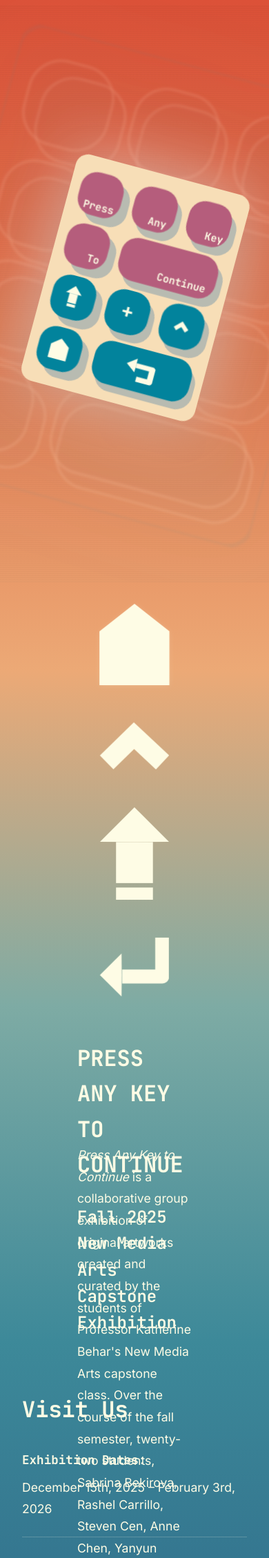
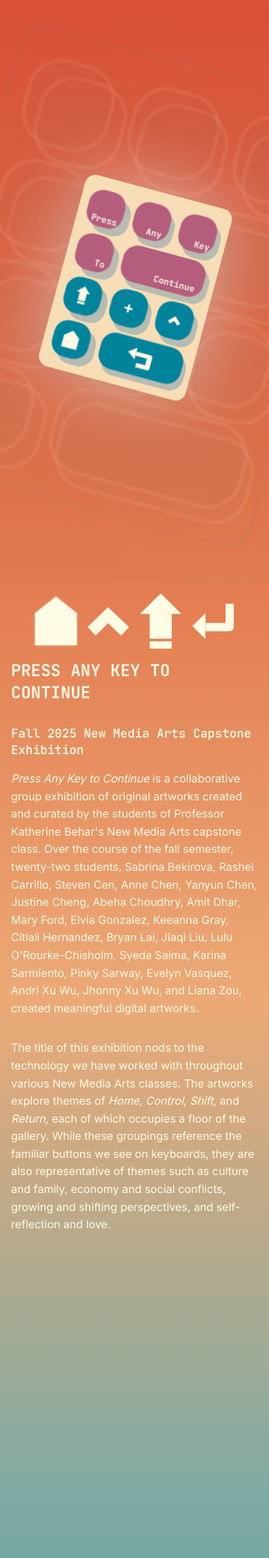
Before and after one commit to sabrinabekirova/nma4900-capstone-web, a PHP site: page /index.html in a window 390 px wide. Shown: the top 2258 px of the page at 69% size. Run offline with PHP 8.4, Linux system fonts and the light colour scheme.

Commit message:
mobile interactivity

```diff
--- a/src/css/responsive.css
+++ b/src/css/responsive.css
@@ -4,34 +4,73 @@
 @media (max-width: 968px) {
     .exhibition-layout {
         flex-direction: column-reverse;
-        gap: var(--spacing-lg);
+        gap: var(--spacing-md);
+        padding: 0 var(--spacing-md);
     }
 
     .floor-icons-vertical {
         flex-direction: row;
         justify-content: center;
         flex-wrap: wrap;
+        gap: var(--spacing-md);
         padding-top: 0;
         transform: translateX(0);
     }
 
+    .floor-icons-vertical .key-svg {
+        width: 80px;
+    }
+
     .description-panel {
         min-height: 400px;
+    }
+
+    .description-content {
+        position: relative;
+        top: 0;
     }
 }
 
 /* Mobile landscape and tablets */
 @media (max-width: 768px) {
     h2 {
-        font-size: 2rem;
+        font-size: 1.75rem;
+        line-height: 1.3;
+    }
+
+    h3 {
+        font-size: 1.25rem;
+        line-height: 1.4;
+    }
+
+    h4 {
+        font-size: 1.1rem;
     }
 
     .content-section {
-        padding: var(--spacing-md);
+        padding: var(--spacing-md) var(--spacing-sm);
+    }
+
+    .content-section p {
+        font-size: 1rem;
+        line-height: 1.6;
+    }
+
+    .exhibition-layout {
+        padding: 0 var(--spacing-sm);
+        gap: var(--spacing-sm);
+    }
+
+    .floor-icons-vertical {
+        gap: var(--spacing-sm);
+    }
+
+    .floor-icons-vertical .key-svg {
+        width: 70px;
     }
 
     #logo-wrapper {
-        width: 320px;
+        width: 280px;
     }
 
     .gallery-grid {
@@ -44,7 +83,7 @@
         height: 40px;
     }
 
-    .nav-btn svg {
+    .nav-btn svg, .nav-icon {
         width: 20px;
         height: 20px;
     }
@@ -59,11 +98,20 @@
     }
 
     .modal-body {
-        padding: var(--spacing-md);
+        padding: 60px var(--spacing-sm) var(--spacing-sm);
     }
 
     .modal-title {
-        font-size: 1.5rem;
+        font-size: 1.4rem;
+        padding-right: 40px;
+    }
+
+    .modal-artist {
+        font-size: 1rem;
+    }
+
+    .modal-description p {
+        font-size: 0.95rem;
     }
 
     .modal-nav {
@@ -72,18 +120,100 @@
     }
 
     .modal-nav svg {
-        width: 24px;
-        height: 24px;
+        width: 20px;
+        height: 20px;
+    }
+
+    .modal-close {
+        font-size: 2rem;
+        width: 40px;
+        height: 40px;
+    }
+
+    .info-row {
+        margin-bottom: var(--spacing-sm);
+    }
+
+    .info-row p {
+        font-size: 0.95rem;
+    }
+
+    .back-to-top {
+        width: 45px;
+        height: 45px;
+        bottom: 20px;
+        right: 20px;
     }
 }
 
 /* Mobile portrait */
 @media (max-width: 480px) {
+    h2 {
+        font-size: 1.5rem;
+    }
+
+    h3 {
+        font-size: 1.1rem;
+    }
+
     #logo-wrapper {
-        width: 260px;
+        width: 220px;
+    }
+
+    .content-section {
+        padding: var(--spacing-sm);
+    }
+
+    .exhibition-layout {
+        padding: 0;
+    }
+
+    .floor-icons-vertical .key-svg {
+        width: 60px;
     }
 
     .gallery-grid {
         grid-template-columns: 1fr;
     }
+
+    .modal-content {
+        max-width: 95%;
+    }
+
+    .modal-title {
+        font-size: 1.2rem;
+    }
+
+    .modal-body {
+        padding: 50px 12px 12px;
+    }
+
+    .modal-close {
+        font-size: 1.75rem;
+        width: 36px;
+        height: 36px;
+        top: 8px;
+        right: 8px;
+    }
+
+    .modal-nav {
+        width: 36px;
+        height: 36px;
+    }
+
+    .modal-media {
+        max-height: 50vh;
+    }
+
+    .back-to-top {
+        width: 40px;
+        height: 40px;
+        bottom: 15px;
+        right: 15px;
+    }
+
+    .back-to-top svg {
+        width: 20px;
+        height: 20px;
+    }
 }
```
